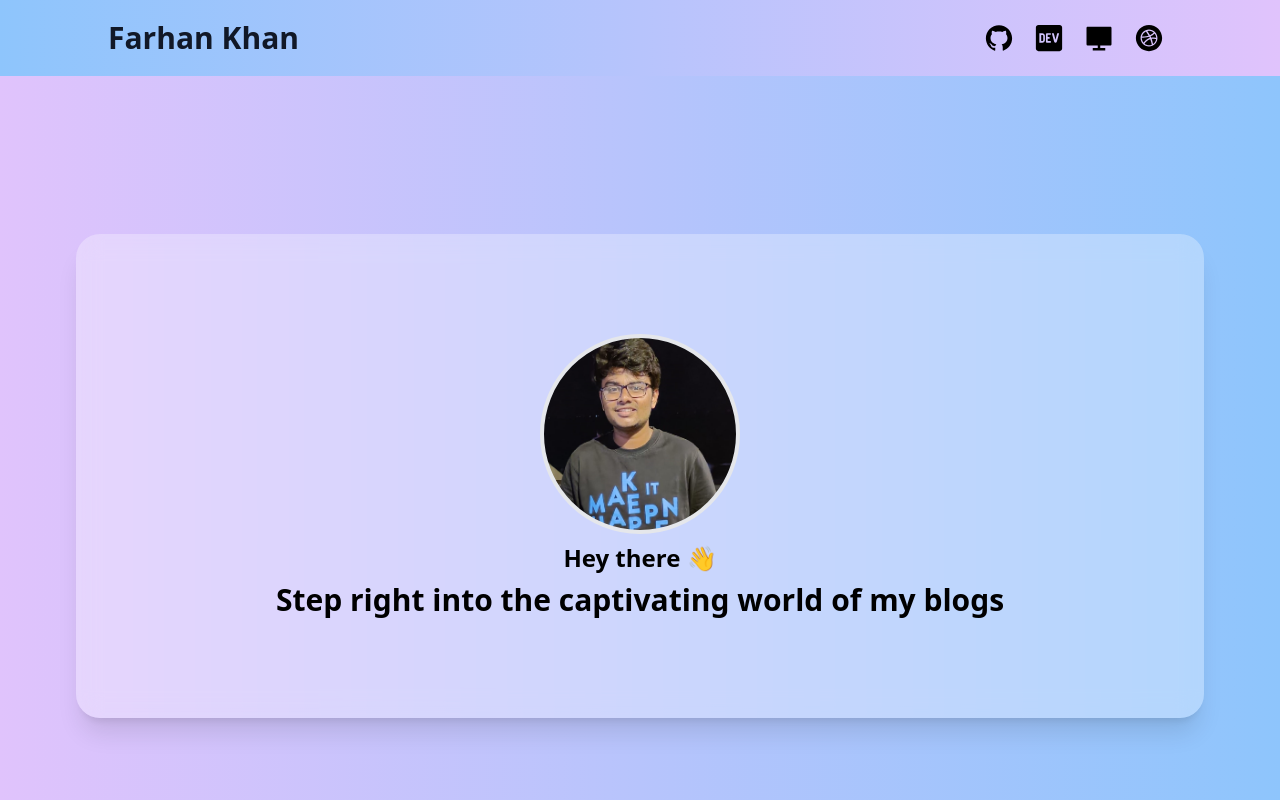
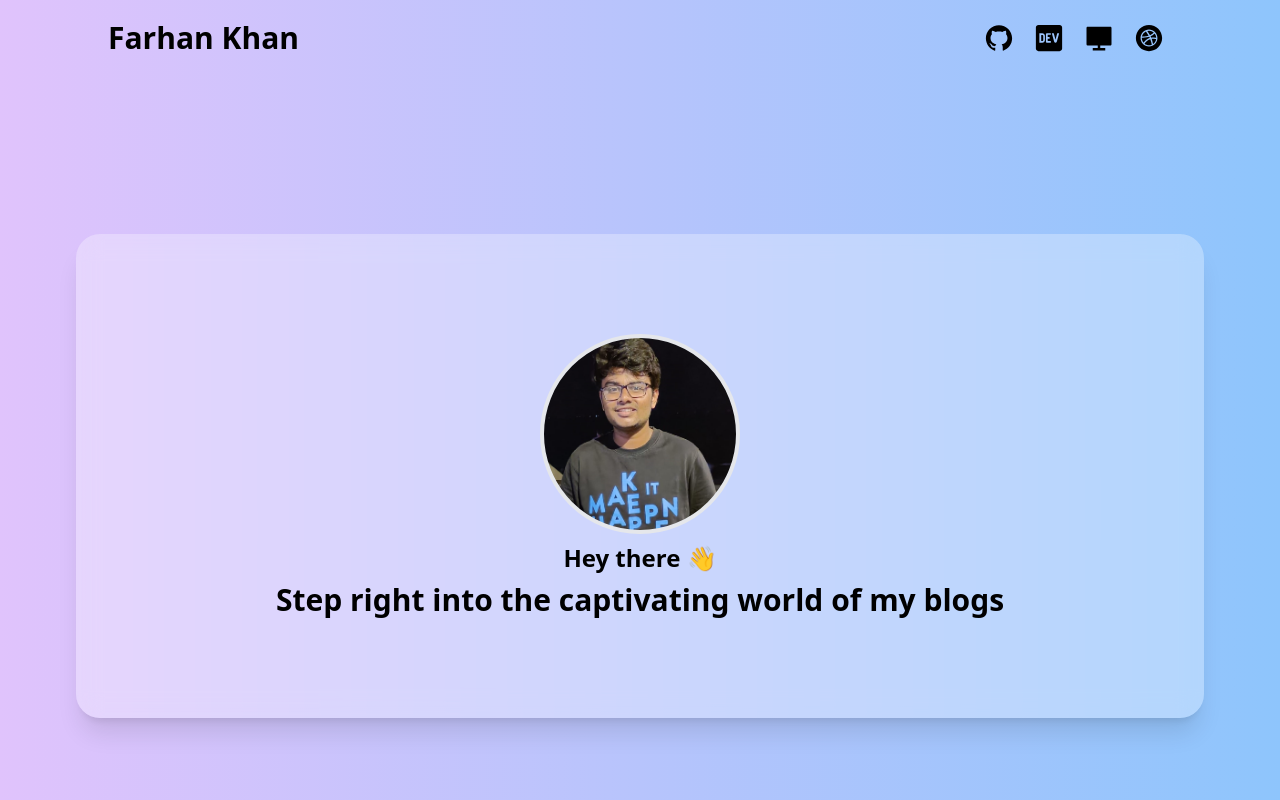
Before and after one commit to benjmhub/Blog-app, a Next.js app: page / in a window 1280 px wide. Shown: the top 800 px of the page. Built offline with nearby package versions, Linux system fonts and the light colour scheme.

Commit message:
style(Navbar): added darkmode

```diff
--- a/app/components/Navbar.tsx
+++ b/app/components/Navbar.tsx
@@ -3,13 +3,14 @@ import {AiFillGithub , AiFillDribbbleCircle} from 'react-icons/ai'
 import {FaDev} from 'react-icons/fa'
 import {RiComputerFill} from 'react-icons/ri'
 import Link from 'next/link'
+import ThemeButton from './ThemeButton'
 
 export default function Navbar() {
   return (
     <>
-    <header className="lg:bg-gradient-to-r from-secondary to-primary body-font">
+    <header className="darker body-font">
   <div className="container mx-auto flex py-5 xxsm:px-0 md:px-24 items-center justify-center md:gap-0 xxsm:gap-4">
-    <a className="flex title-font font-medium text-gray-900 mb-4 md:mb-0 text-center">
+    <a className="flex title-font font-medium mb-4 md:mb-0 text-center">
       <Link href='/'><span className="ml-3 font-semibold md:text-3xl xxsm:text-2xl">Farhan Khan</span></Link>
     </a>
     <nav className="md:ml-auto flex  items-center text-base justify-center">
@@ -17,6 +18,7 @@ export default function Navbar() {
       <a href='https://dev.to/itsfarhankhan28' className="mr-5 md:text-3xl xxsm:text-2xl cursor-pointer"><FaDev/></a>
       <a href='https://portfolio2-m2jd.vercel.app/' className="mr-5 md:text-3xl xxsm:text-2xl cursor-pointer"><RiComputerFill/></a>
       <a href='https://dribbble.com/itsfarhankhan28' className="mr-5 md:text-3xl xxsm:text-2xl cursor-pointer"><AiFillDribbbleCircle/></a>
+    {/* <ThemeButton/> */}
     </nav>
   </div>
 </header>
```
